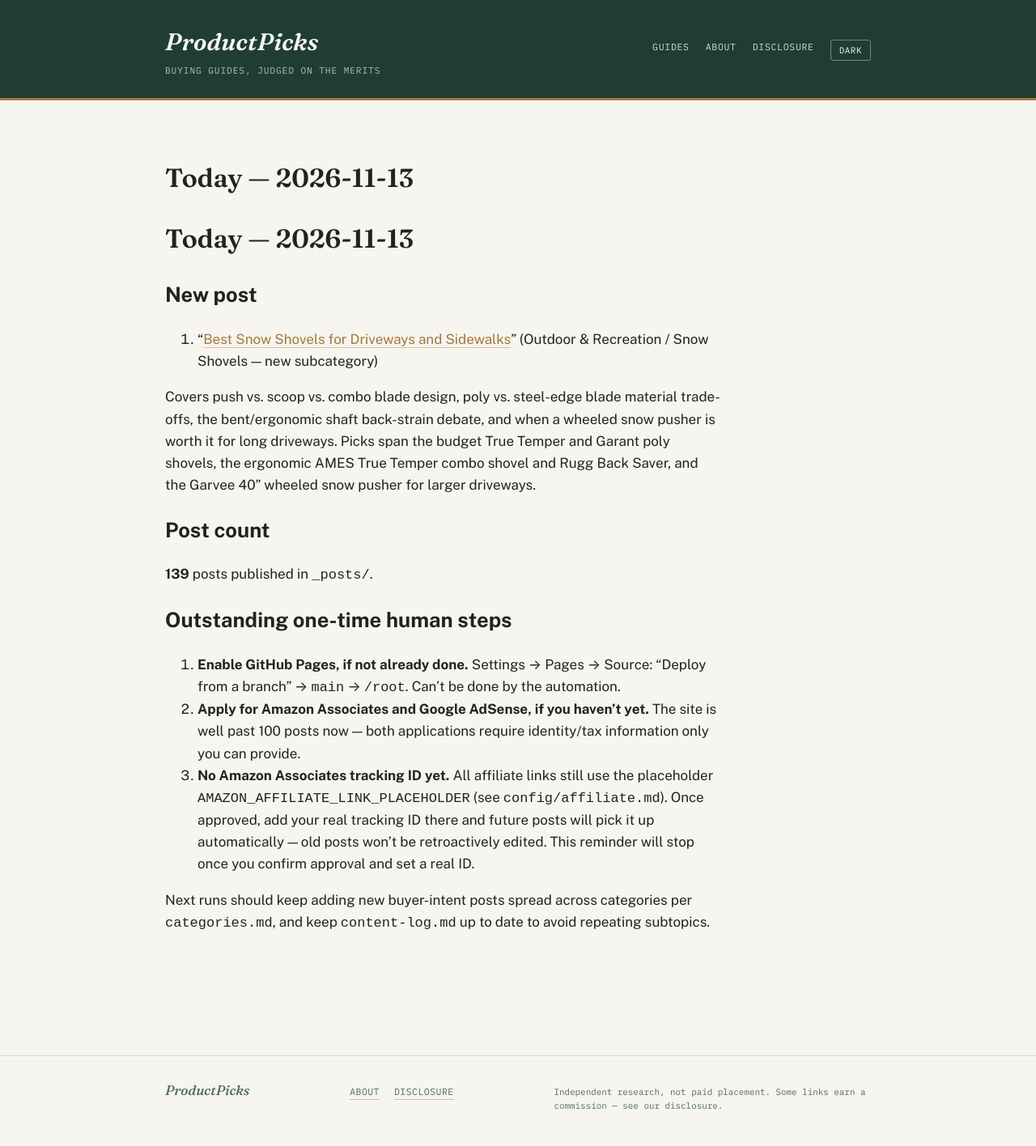
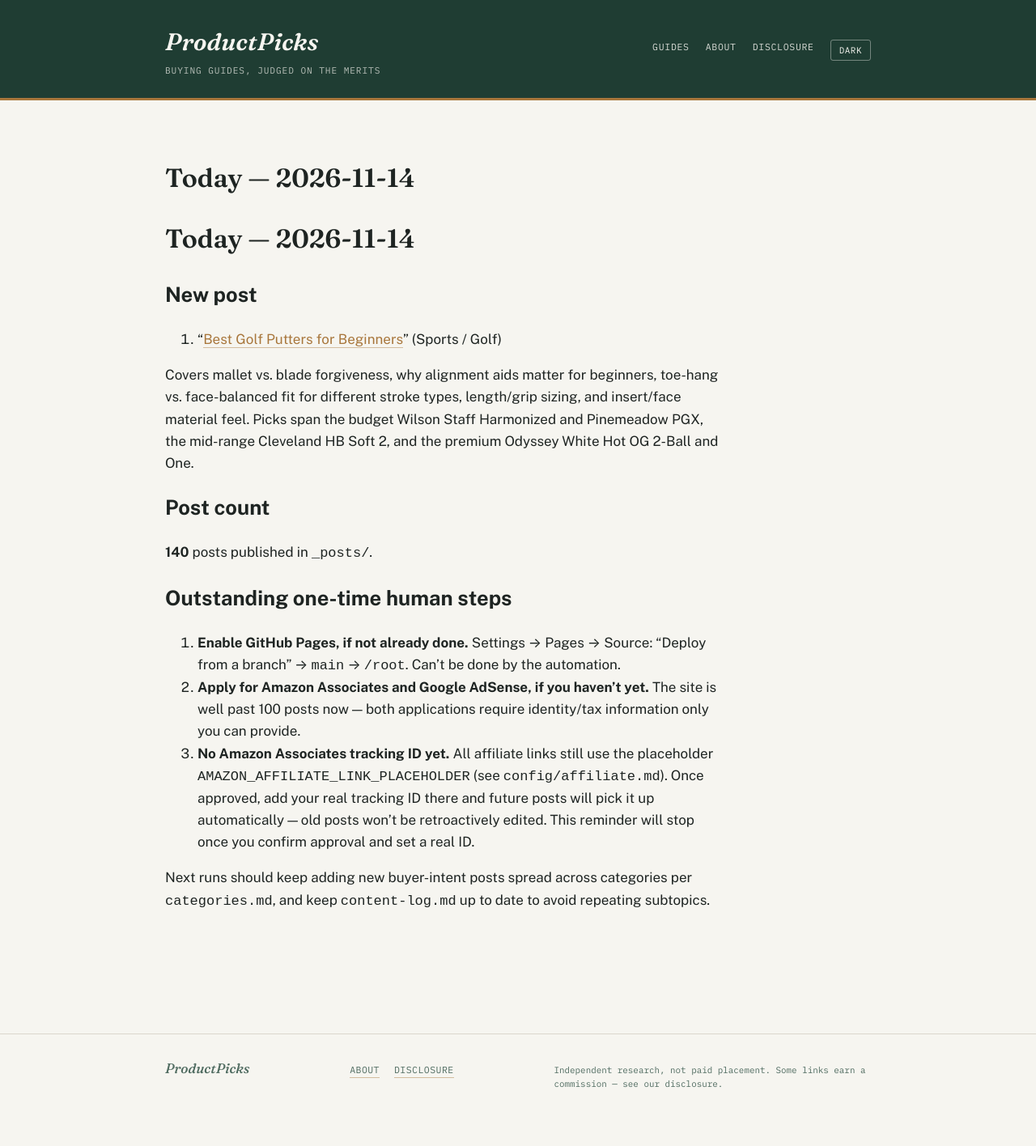
Before and after one commit to ajith198/ProductPicks, a Jekyll site: the page built from today.md, in a window 1280 px wide. Shown: the whole page at 81% size. Built offline with Jekyll 4.4.1, drawn with Linux system fonts in a browser that asks for light colours; our own code applies the rules of GitHub Pages for plain Markdown files; after the commit the page ends 1389 px from its top, so only the background shows below that.

Commit message:
daily: 2026-11-14 new post + log update
Add beginner golf putter buying guide (mallet vs. blade, alignment aids,
toe-hang/face-balanced fit) and update content log + daily status files.

Co-Authored-By: Claude Sonnet 5 <noreply@anthropic.com>
Claude-Session: https://claude.ai/code/session_01UFLJpZjS7FpZ5kfESnstdz

```diff
--- a/today.md
+++ b/today.md
@@ -1,14 +1,14 @@
-# Today — 2026-11-13
+# Today — 2026-11-14
 
 ## New post
 
-1. "[Best Snow Shovels for Driveways and Sidewalks](/outdoor-recreation/buying-guides/best-snow-shovels-for-driveways-and-sidewalks/)" (Outdoor & Recreation / Snow Shovels — new subcategory)
+1. "[Best Golf Putters for Beginners](/golf/buying-guides/best-golf-putters-for-beginners/)" (Sports / Golf)
 
-Covers push vs. scoop vs. combo blade design, poly vs. steel-edge blade material trade-offs, the bent/ergonomic shaft back-strain debate, and when a wheeled snow pusher is worth it for long driveways. Picks span the budget True Temper and Garant poly shovels, the ergonomic AMES True Temper combo shovel and Rugg Back Saver, and the Garvee 40" wheeled snow pusher for larger driveways.
+Covers mallet vs. blade forgiveness, why alignment aids matter for beginners, toe-hang vs. face-balanced fit for different stroke types, length/grip sizing, and insert/face material feel. Picks span the budget Wilson Staff Harmonized and Pinemeadow PGX, the mid-range Cleveland HB Soft 2, and the premium Odyssey White Hot OG 2-Ball and One.
 
 ## Post count
 
-**139** posts published in `_posts/`.
+**140** posts published in `_posts/`.
 
 ## Outstanding one-time human steps
 
```
Also changed, not shown: TODAY.md (+1 -1 lines), _posts/2026-11-14-best-golf-putters-for-beginners.md (added, +55 -0 lines), content-log.md (+1 -0 lines).
